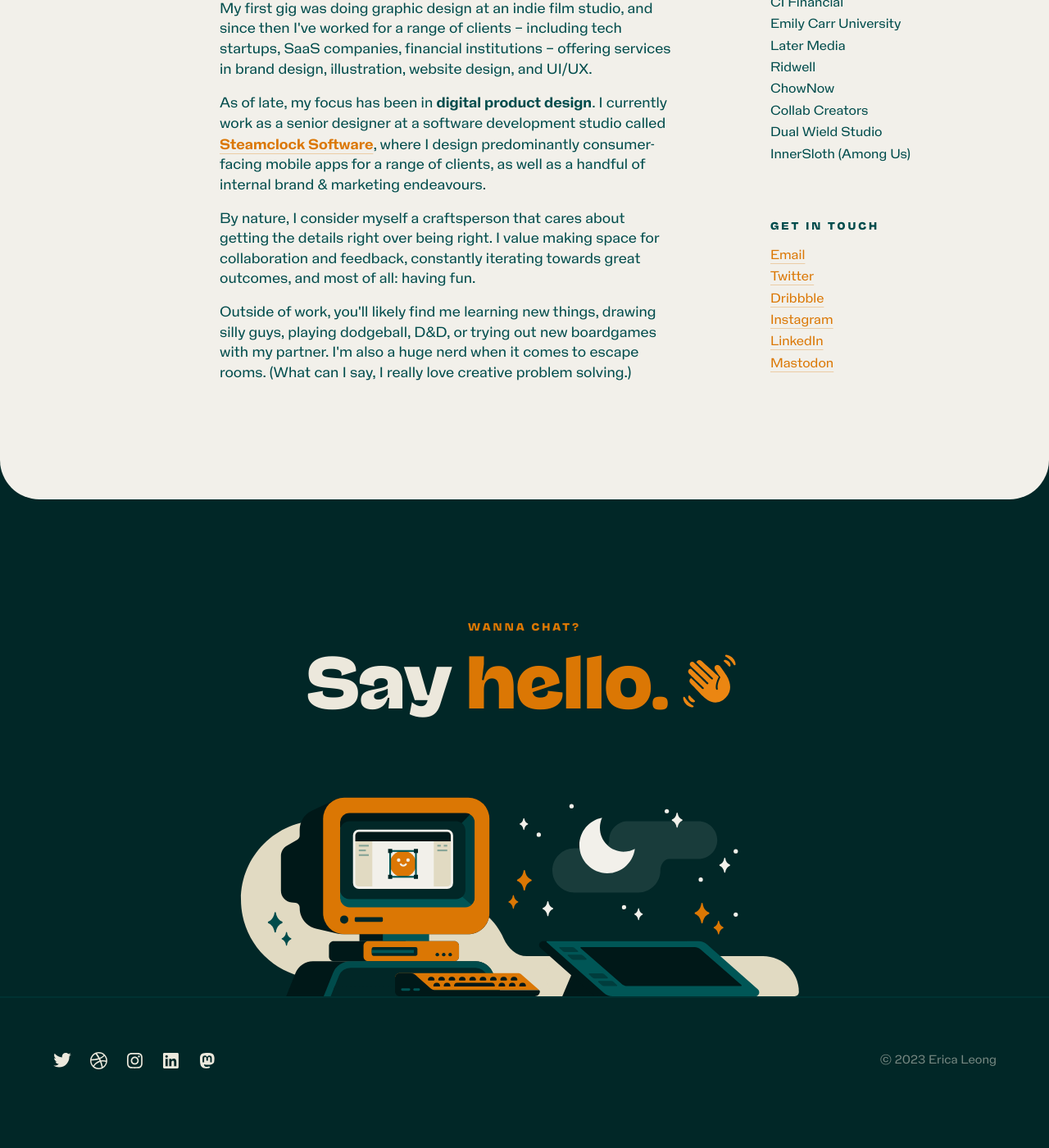
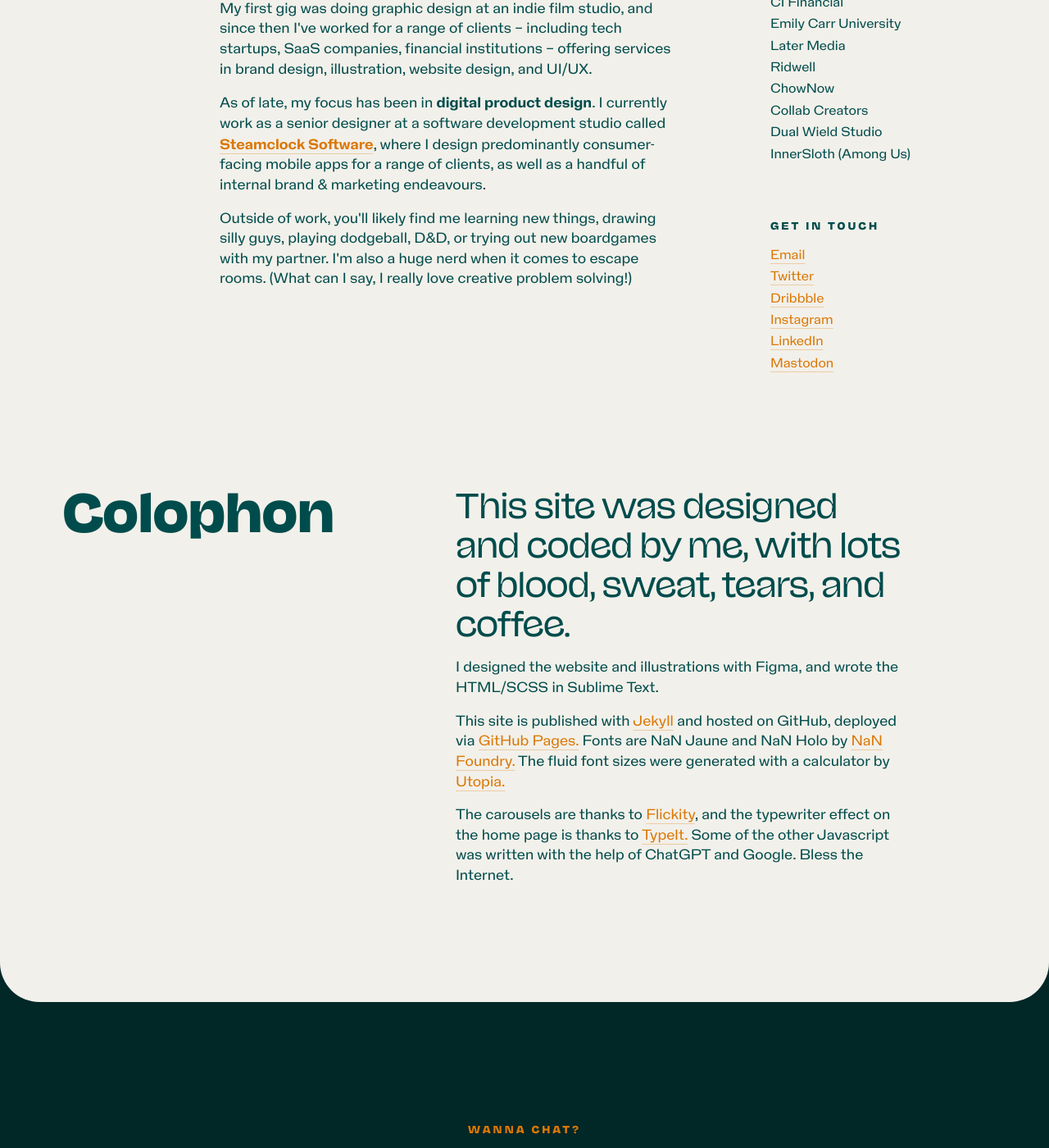
Before and after one commit to ehyleong/ehyleong.github.io, a Jekyll site: the page built from about.html, in a window 1280 px wide and 1400 px high, scrolled down 1208 px. Shown: the whole window at 82% size. Built offline with Jekyll 4.4.1, drawn with Linux system fonts in a browser that asks for light colours; comment, search, counter and statistics services are not loaded; before the commit the page ends 2577 px from its top, so only the background shows below that.

Commit message:
Added colophon

```diff
--- a/about.html
+++ b/about.html
@@ -26,8 +26,7 @@
     <div class="col-lg-7 col-md-6 col-xs-12">
       <p>I started my design career as I'm sure most others have: with a pirated copy of Photoshop at age 15. Shortly after, I studied design more legitimately at <strong>Emily Carr University of Art + Design</strong>, where I graduated with a <strong>Bachelor's of Communication Design</strong> in 2012. My first gig was doing graphic design at an indie film studio, and since then I've worked for a range of clients – including tech startups, SaaS companies, financial institutions – offering services in brand design, illustration, website design, and UI/UX.</p>
       <p>As of late, my focus has been in <strong>digital product design</strong>. I currently work as a senior designer at a software development studio called <strong><a href="https://steamclock.com" class="inline-link">Steamclock Software</a></strong>, where I design predominantly consumer-facing mobile apps for a range of clients, as well as a handful of internal brand & marketing endeavours.</p>
-      <p>By nature, I consider myself a craftsperson that cares about getting the details right over being right. I value making space for collaboration and feedback, constantly iterating towards great outcomes, and most of all: having fun.</p>
-      <p>Outside of work, you'll likely find me learning new things, drawing silly guys, playing dodgeball, D&D, or trying out new boardgames with my partner. I'm also a huge nerd when it comes to escape rooms. (What can I say, I really love creative problem solving.)</p>
+      <p>Outside of work, you'll likely find me learning new things, drawing silly guys, playing dodgeball, D&D, or trying out new boardgames with my partner. I'm also a huge nerd when it comes to escape rooms. (What can I say, I really love creative problem solving!)</p>
     </div>
     <div class="col-lg-2 col-lg-offset-1 col-md-3 col-md-offset-1 col-xs-12">
       <h5>Past clients</h5>
@@ -55,5 +54,18 @@
     </div>
   </div>
 
+  <div class="row spacer">
+      <div class="col-lg-5 col-md-5 col-xs-12">
+        <h2>Colophon</h2>
+      </div>
+       <div class="col-lg-6 col-md-6 col-xs-12">
+        <h3>This site was designed and coded by me, with lots of blood, sweat, tears, and coffee.</h3>
+        <p>I designed the website and illustrations with Figma, and wrote the HTML/SCSS in Sublime Text.</p>
+        <p>This site is published with <a href="https://jekyllrb.com/" class="inline-link" target="_blank">Jekyll</a> and hosted on GitHub, deployed via <a href="https://pages.github.com/" class="inline-link" target="_blank">GitHub Pages.</a> Fonts are NaN Jaune and NaN Holo by <a href="https://nan.xyz/" class="inline-link" target="_blank">NaN Foundry.</a> The fluid font sizes were generated with a calculator by <a href="https://utopia.fyi/type/calculator/" class="inline-link" target="_blank">Utopia.</a></p>
+        <p>The carousels are thanks to <a href="https://github.com/metafizzy/flickity" class="inline-link" target="_blank">Flickity</a>, and the typewriter effect on the home page is thanks to <a href="https://www.typeitjs.com/" class="inline-link" target="_blank">TypeIt.</a> Some of the other Javascript was written with the help of ChatGPT and Google. Bless the Internet.</p>
+      </div>
+
+  </div>
+
   </div>
 </header>
```
Also changed, not shown: img/global/opengraph.png.
